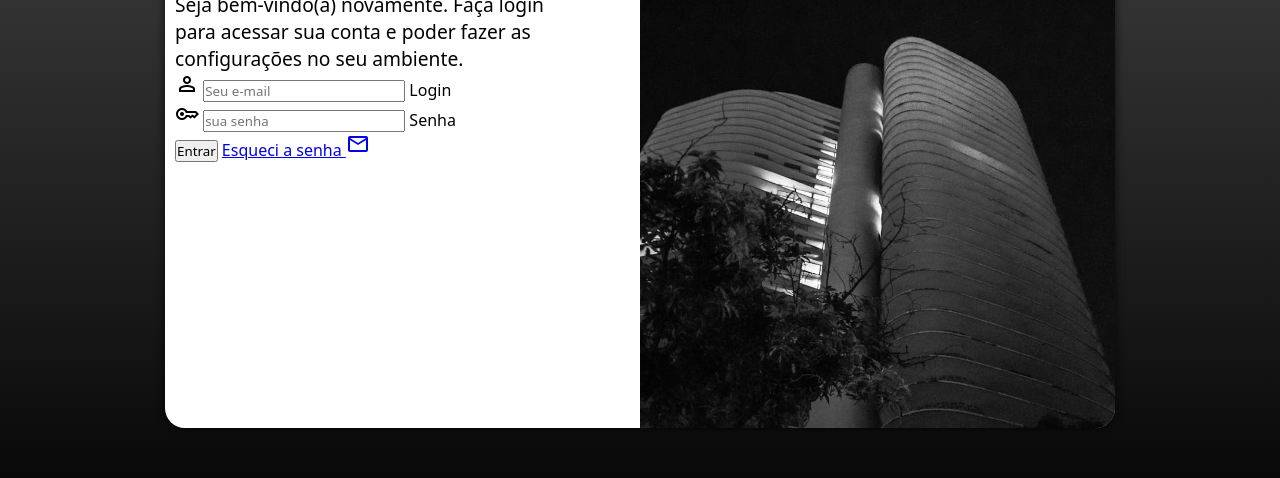
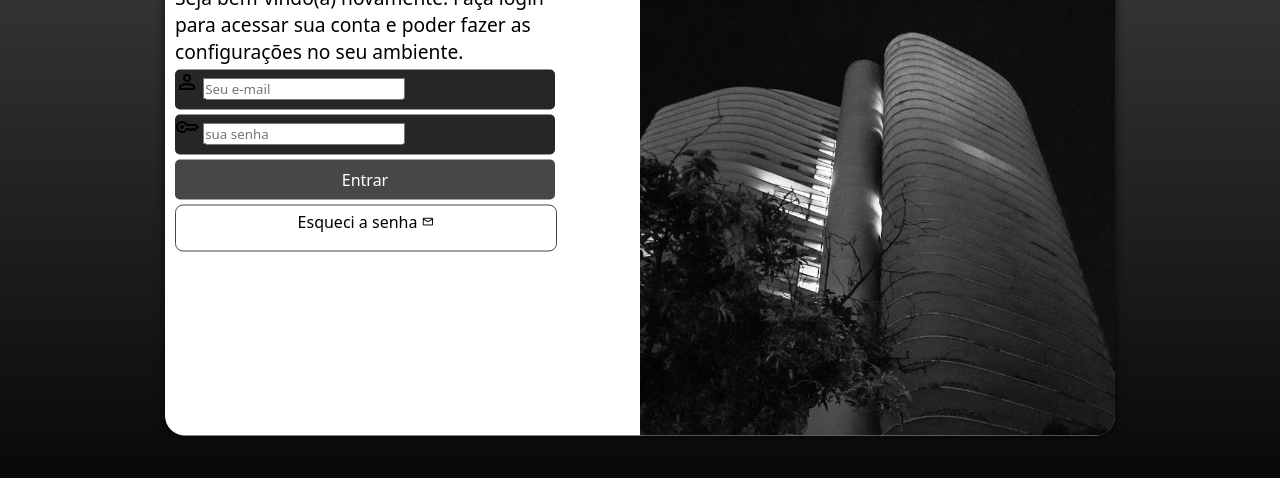
Before and after one commit to Mateus333/projeto-login, a plain HTML site: page index.html in a window 1280 px wide. Shown: the part 222-700 px from the top of the page. Drawn offline with nearby package versions, Linux system fonts and the light colour scheme.

Commit message:
formatação do formulário

```diff
--- a/estilos/style.css
+++ b/estilos/style.css
@@ -39,7 +39,7 @@ section#login {
 
     background-color: white;
     width: 250px;
-    height: 500px;
+    height: 515px;
     border-radius: 20px;
     box-shadow: 0px 0px 10px rgba(0, 0, 0, 0.680);
 
@@ -68,3 +68,55 @@ div#formulario > h1 {
 div#formulario > p {
     font-size: 0.8em;
 }
+
+form > div.campo {
+    background-color: #262626;
+    display: block;
+    width: 100%;
+    height: 40px;
+    border-radius: 5px;
+    margin: 5px 0px;
+}
+
+div.campo > label {
+    display: none;
+}
+
+form > input[type=submit] {
+    display: block;
+    font-size: 1em;
+    width: 100%;
+    height: 40px;
+    background-color: #474747;
+    color: white;
+    border: none;
+    border-radius: 5px;
+    cursor: pointer;
+}
+
+form > input[type=submit]:hover {
+    background-color: #262626;
+}
+
+form > a.botao {
+    display: block;
+    text-align: center;
+    font-size: 1em;
+    width: 100%;
+    height: 40px;
+    padding-top: 5px;
+    margin-top: 5px;
+    background-color: white;
+    color: black;
+    border: 1px solid #474747;
+    border-radius: 8px;
+    text-decoration: none;
+}
+
+form > a.botao:hover {
+    background-color: #707070;
+}
+
+form > a.botao > span {
+    font-size: 0.8em;
+}
--- a/index.html
+++ b/index.html
@@ -30,7 +30,7 @@
                         <label for="isenha">Senha</label>
                     </div>
                     <input type="submit" value="Entrar">
-                    <a href="esqueci.html">
+                    <a href="esqueci.html" class="botao">
                         Esqueci a senha <span class="material-symbols-outlined">mail</span>
                     </a>
                 </form>
```
